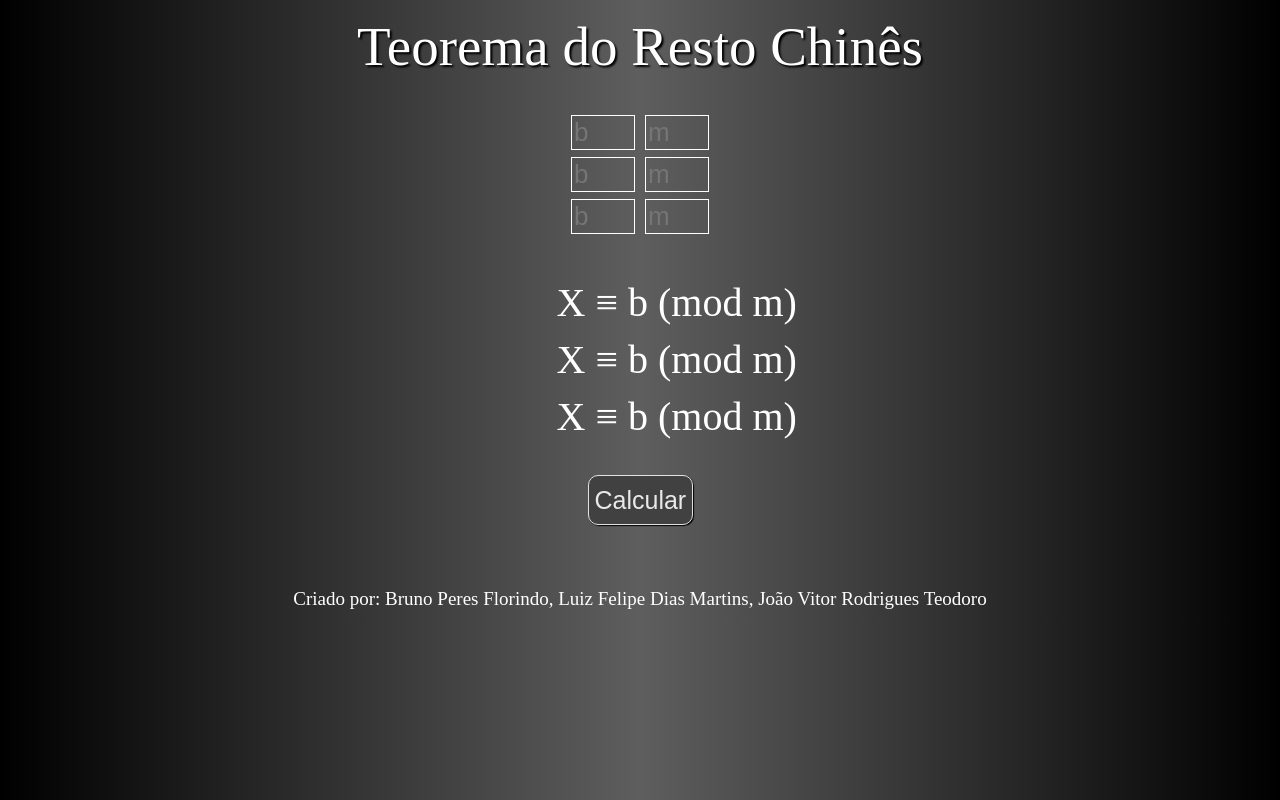
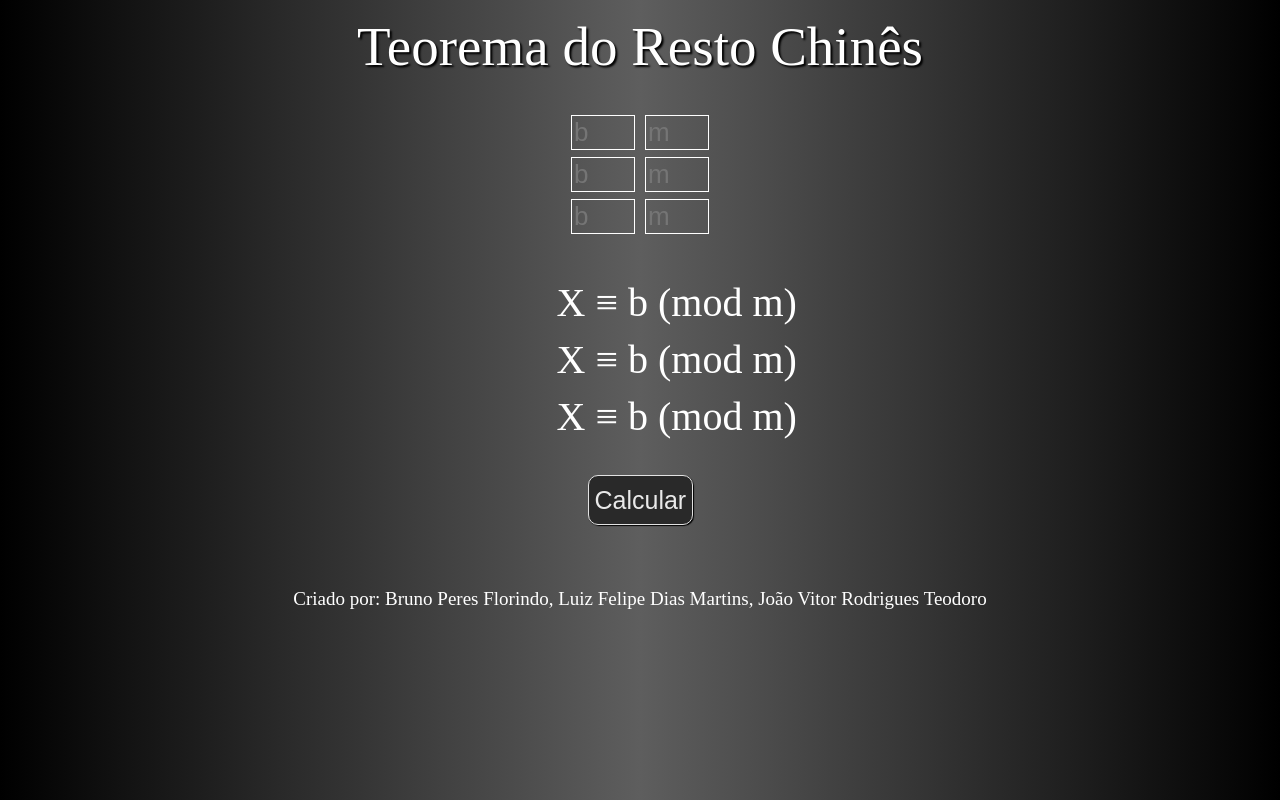
Before and after one commit to brunoperesfl/chinese-theorem-remainder, a plain HTML site: page index.html in a window 1280 px wide. In both pictures the pointer is over the button "Calcular". Drawn offline with Linux system fonts and the light colour scheme.

Commit message:
added css hover on button

```diff
--- a/style.css
+++ b/style.css
@@ -47,6 +47,9 @@ input{
     background-color:rgb(65, 65, 65);
     box-shadow: 1px 1px 1px black;
 }
+.calc:hover{
+    background-color: rgb(41, 41, 41);
+}
 .x0{
     margin-top: 15px;
     padding: 5px;
```
